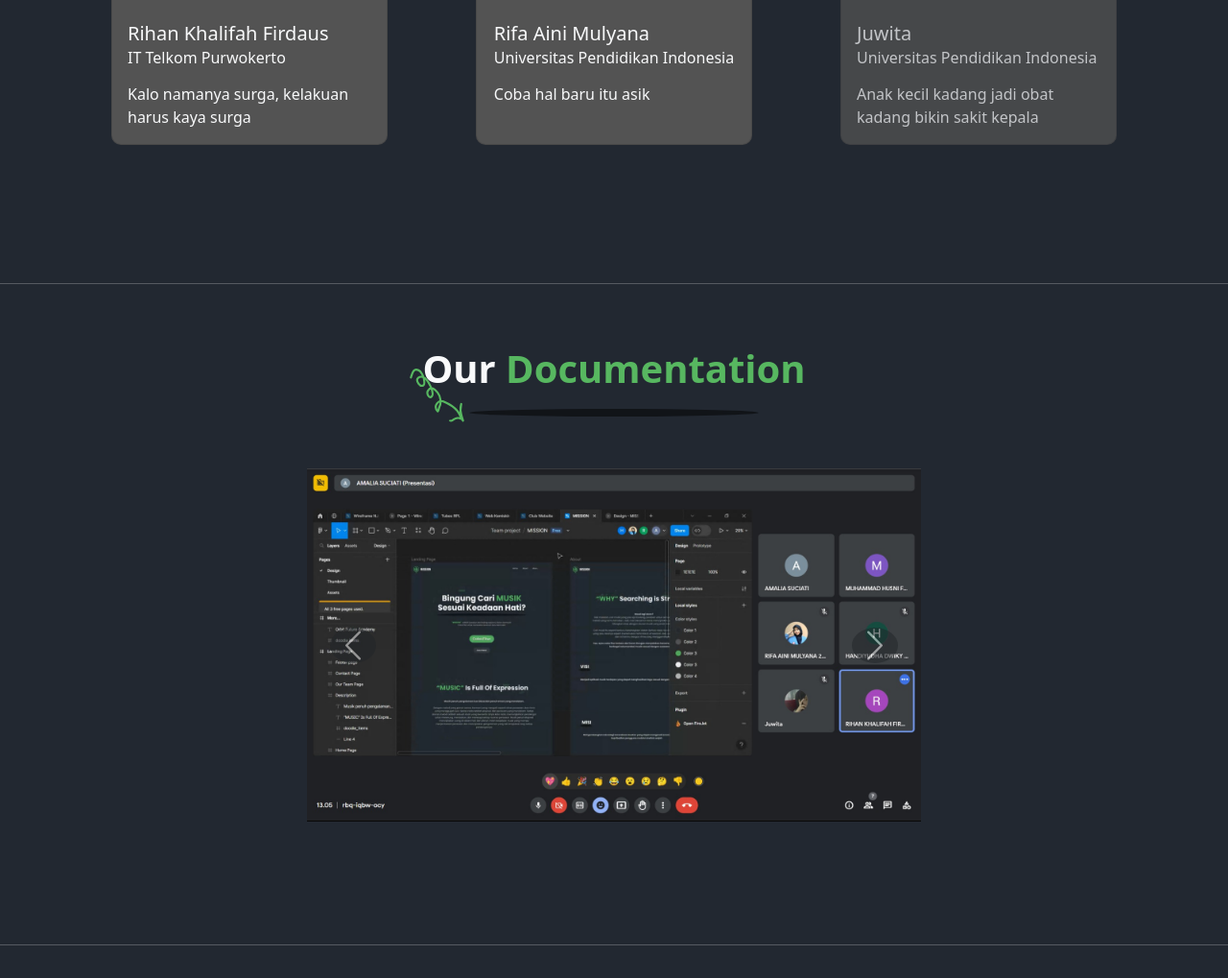
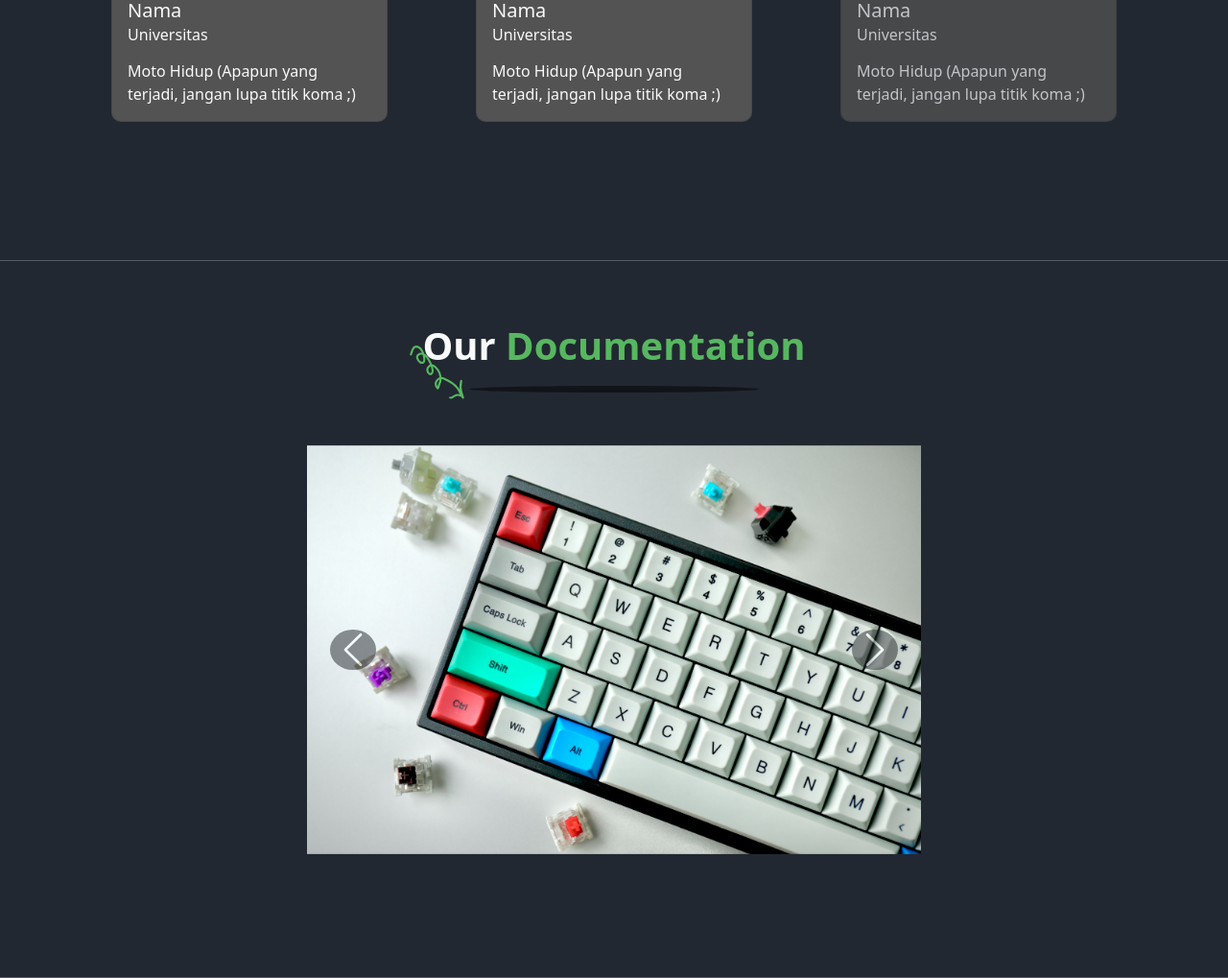
Before and after one commit to fahmifuady/Orbit-Final-Project, a Flask app: page / in a window 1280 px wide. Shown: the part 2410-3429 px from the top of the page at 96% size. Before the commit the page ends 3395 px from the top, so only its background shows below. Run offline with Flask 3, Linux system fonts and the light colour scheme.

Commit message:
tambah foto dokumentasi

```diff
--- a/templates/home.html
+++ b/templates/home.html
@@ -1,59 +1,39 @@
 <!DOCTYPE html>
 <html lang="en">
+
 <head>
   <!-- Required meta tags -->
   <meta charset="utf-8" />
   <meta name="viewport" content="width=device-width, initial-scale=1" />
 
   <!-- Bootstrap CSS -->
-    <link
-      href="https://cdn.jsdelivr.net/npm/bootstrap@5.1.3/dist/css/bootstrap.min.css"
-      rel="stylesheet"
-      integrity="sha384-1BmE4kWBq78iYhFldvKuhfTAU6auU8tT94WrHftjDbrCEXSU1oBoqyl2QvZ6jIW3"
-      crossorigin="anonymous"
-    />
+  <link href="https://cdn.jsdelivr.net/npm/bootstrap@5.1.3/dist/css/bootstrap.min.css" rel="stylesheet"
+    integrity="sha384-1BmE4kWBq78iYhFldvKuhfTAU6auU8tT94WrHftjDbrCEXSU1oBoqyl2QvZ6jIW3" crossorigin="anonymous" />
 
   <link rel="stylesheet" href="../static/css/style.css" />
 
   <title>MISSION</title>
 </head>
+
 <body>
-    <nav
-      class="navbar navbar-expand-lg navbar-dark fixed-top"
-      style="background-color: #222831"
-    >
+  <nav class="navbar navbar-expand-lg navbar-dark fixed-top" style="background-color: #222831">
     <div class="container">
       <a class="navbar-brand mb-0 h1" href="{{ url_for('home') }}">
-          <img src="../static/assets/mission.svg" alt="" width="80" />MISSION</a
-        >
-        <button
-          class="navbar-toggler"
-          type="button"
-          data-bs-toggle="collapse"
-          data-bs-target="#navbarNav"
-          aria-controls="navbarNav"
-          aria-expanded="false"
-          aria-label="Toggle navigation"
-        >
+        <img src="../static/assets/mission.svg" alt="" width="80" />MISSION</a>
+      <button class="navbar-toggler" type="button" data-bs-toggle="collapse" data-bs-target="#navbarNav"
+        aria-controls="navbarNav" aria-expanded="false" aria-label="Toggle navigation">
         <span class="navbar-toggler-icon"></span>
       </button>
       <div class="collapse navbar-collapse" id="navbarNav">
         <ul class="navbar-nav ms-auto">
           <li class="nav-item">
-              <a
-                class="nav-link active"
-                aria-current="page"
-                href="{{ url_for('home') }}"
-                >Home</a
-              >
+            <a class="nav-link active" aria-current="page" href="{{ url_for('home') }}">Home</a>
           </li>
           <li class="nav-item">
             <a class="nav-link active" href="{{ url_for('about') }}">About</a>
           </li>
           <li class="nav-item">
-              <a class="nav-link active" href="{{ url_for('more') }}"
-                >More...</a
-              >
+            <a class="nav-link active" href="{{ url_for('more') }}">More...</a>
           </li>
         </ul>
       </div>
@@ -61,20 +41,14 @@
   </nav>
 
   <!-- Home -->
-    <section
-      class="text-center"
-      style="padding-top: 8rem; background-color: #222831"
-    >
-      <div
-        id="title"
-        style="
+  <section class="text-center" style="padding-top: 8rem; background-color: #222831">
+    <div id="title" style="
           background-image: url(../static/assets/Background_home.svg);
           background-size: 55%;
           background-position: center top;
           background-repeat: no-repeat;
           height: auto;
-        "
-      >
+        ">
       <h1 class="display-4 fw-bold pt-5" style="color: white">
         Bingung Cari <span style="color: #57b760">MUSIK</span>
       </h1>
@@ -85,40 +59,22 @@
     </div>
     <div class="col-lg-6 mx-auto mt-5">
       <p class="lead mb-0" style="color: white">
-          <span class="fw-bold fst-italic" style="color: #57b760"
-            >"MISSION"</span
-          >
+        <span class="fw-bold fst-italic" style="color: #57b760">"MISSION"</span>
         adalah jawaban dari kebingunganmu dalam bermusik.
       </p>
       <p class="lead mb-5" style="color: white">
         Coba Fitur untuk merasakan keseruan baru bermusik!!
       </p>
-        <div
-          class="d-grid col-11 ms-3 gap-2 justify-content-sm-center pt-4 pb-2"
-        >
-          <button
-            type="button"
-            class="btn btn-lg btn-primary rounded-pill fw-bold fs-3"
-            style="background-color: #57b760; border: none; width: 125%"
-          >
-            <a
-              href="{{ url_for('feature')}}"
-              style="text-decoration: none; color: white"
-              >Coba Fitur</a
-            >
+      <div class="d-grid col-11 ms-3 gap-2 justify-content-sm-center pt-4 pb-2">
+        <button type="button" class="btn btn-lg btn-primary rounded-pill fw-bold fs-3"
+          style="background-color: #57b760; border: none; width: 125%">
+          <a href="{{ url_for('feature')}}" style="text-decoration: none; color: white">Coba Fitur</a>
         </button>
       </div>
       <div class="d-grid ms-0 gap-2 justify-content-center">
-          <button
-            type="button"
-            class="btn btn-secondary btn-lg mt-4 rounded-pill"
-            style="background-color: #393e46; border: none; width: 115%"
-          >
-            <a
-              href="{{ url_for('how_to_use') }}"
-              style="text-decoration: none; color: white"
-              >Cara Pakai</a
-            >
+        <button type="button" class="btn btn-secondary btn-lg mt-4 rounded-pill"
+          style="background-color: #393e46; border: none; width: 115%">
+          <a href="{{ url_for('how_to_use') }}" style="text-decoration: none; color: white">Cara Pakai</a>
         </button>
       </div>
     </div>
@@ -127,24 +83,16 @@
 
   <!-- Description -->
 
-    <section
-      class="jumbotron jumbotron-fluid text-center"
-      style="background-color: #222831"
-    >
+  <section class="jumbotron jumbotron-fluid text-center" style="background-color: #222831">
     <div class="container">
-        <div
-          style="
+      <div style="
             height: 20rem;
             background-image: url(../static/assets/doodle_items.svg);
             background-size: 64%;
             background-position: 53%;
             background-repeat: no-repeat;
-          "
-        >
-          <h1
-            class="display-4 fw-bold"
-            style="color: white; position: relative; top: 50%"
-          >
+          ">
+        <h1 class="display-4 fw-bold" style="color: white; position: relative; top: 50%">
           <span style="color: #57b760">"MUSIC"</span> Is Full of Expression
         </h1>
       </div>
@@ -174,84 +122,59 @@
           <h1 class="fw-bold text-white" style="font-size: 4rem">
             Our <span style="color: #57b760">Team</span>
           </h1>
-            <img
-              src="../static/assets/Ellipse 3.svg"
-              alt=""
-              style="width: 23%"
-            />
+          <img src="../static/assets/Ellipse 3.svg" alt="" style="width: 23%" />
         </div>
       </div>
       <div class="row mt-5">
         <div class="col-4 d-flex justify-content-center">
-            <div
-              class="card text-light d-flex flex-column align-items-center mb-3"
-              style="
+          <div class="card text-light d-flex flex-column align-items-center mb-3" style="
                 width: 18rem;
                 background-color: #535353;
                 border-radius: 10px;
-              "
-            >
-              <img
-                src="../static/assets/team/Cia.svg"
-                class="card-img-top mt-3 mb-2"
-                alt="Team1"
-                style="width: 90%"
-              />
+              ">
+            <img src="../static/assets/milki way (2).jpg" class="card-img-top mt-3 mb-2" alt="Team1"
+              style="width: 90%" />
             <div class="card-body">
-                <h5 class="card-text">Amalia Suciati</h5>
-                <h6 class="card-subtitle mb-3">IT Telkom Purwokerto</h6>
+              <h5 class="card-text">Nama</h5>
+              <h6 class="card-subtitle mb-3">Universitas</h6>
               <p class="card-text">
-                  Gada yang lebih pusing dari diem di kamar
+                Moto Hidup (Apapun yang terjadi, jangan lupa titik koma ;)
               </p>
             </div>
           </div>
         </div>
 
         <div class="col-4 d-flex justify-content-center">
-            <div
-              class="card text-light d-flex flex-column align-items-center mb-3"
-              style="
+          <div class="card text-light d-flex flex-column align-items-center mb-3" style="
                 width: 18rem;
                 background-color: #535353;
                 border-radius: 10px;
-              "
-            >
-              <img
-                src="../static/assets/team/Yudha.svg"
-                class="card-img-top mt-3 mb-2"
-                alt="Team1"
-                style="width: 90%;"
-              />
+              ">
+            <img src="../static/assets/milki way (2).jpg" class="card-img-top mt-3 mb-2" alt="Team1"
+              style="width: 90%" />
             <div class="card-body">
-                <h5 class="card-text">Handiyudha Dwiky Dharmawan</h5>
-                <h6 class="card-subtitle mb-3">IT Telkom Purwokerto</h6>
+              <h5 class="card-text">Nama</h5>
+              <h6 class="card-subtitle mb-3">Universitas</h6>
               <p class="card-text">
-                  Apapun yang terjadi, jangan lupa titik koma (;)
+                Moto Hidup (Apapun yang terjadi, jangan lupa titik koma ;)
               </p>
             </div>
           </div>
         </div>
 
         <div class="col-4 d-flex justify-content-center">
-            <div
-              class="card text-light d-flex flex-column align-items-center mb-3"
-              style="
+          <div class="card text-light d-flex flex-column align-items-center mb-3" style="
                 width: 18rem;
                 background-color: #535353;
                 border-radius: 10px;
-              "
-            >
-              <img
-                src="../static/assets/team/Fahmi.svg"
-                class="card-img-top mt-3 mb-2"
-                alt="Team1"
-                style="width: 90%"
-              />
+              ">
+            <img src="../static/assets/milki way (2).jpg" class="card-img-top mt-3 mb-2" alt="Team1"
+              style="width: 90%" />
             <div class="card-body">
-                <h5 class="card-text">Muhammad Husni Fahmi Fuady</h5>
-                <h6 class="card-subtitle mb-3">IT Telkom Purwokerto</h6>
+              <h5 class="card-text">Nama</h5>
+              <h6 class="card-subtitle mb-3">Universitas</h6>
               <p class="card-text">
-                  Tetep ketawa walau kepala pusing mikir eror
+                Moto Hidup (Apapun yang terjadi, jangan lupa titik koma ;)
               </p>
             </div>
           </div>
@@ -259,76 +182,55 @@
       </div>
       <div class="row mt-5">
         <div class="col-4 d-flex justify-content-center">
-            <div
-              class="card text-light d-flex flex-column align-items-center mb-3"
-              style="
+          <div class="card text-light d-flex flex-column align-items-center mb-3" style="
                 width: 18rem;
                 background-color: #535353;
                 border-radius: 10px;
-              "
-            >
-              <img
-                src="../static/assets/team/Rihan.svg"
-                class="card-img-top mt-3 mb-2"
-                alt="Team1"
-                style="width: 90%"
-              />
+              ">
+            <img src="../static/assets/milki way (2).jpg" class="card-img-top mt-3 mb-2" alt="Team1"
+              style="width: 90%" />
             <div class="card-body">
-                <h5 class="card-text">Rihan Khalifah Firdaus</h5>
-                <h6 class="card-subtitle mb-3">IT Telkom Purwokerto</h6>
+              <h5 class="card-text">Nama</h5>
+              <h6 class="card-subtitle mb-3">Universitas</h6>
               <p class="card-text">
-                  Kalo namanya surga, kelakuan harus kaya surga
+                Moto Hidup (Apapun yang terjadi, jangan lupa titik koma ;)
               </p>
             </div>
           </div>
         </div>
 
         <div class="col-4 d-flex justify-content-center">
-            <div
-              class="card text-light d-flex flex-column align-items-center mb-3"
-              style="
+          <div class="card text-light d-flex flex-column align-items-center mb-3" style="
                 width: 18rem;
                 background-color: #535353;
                 border-radius: 10px;
-              "
-            >
-              <img
-                src="../static/assets/team/Rifa.svg"
-                class="card-img-top mt-3 mb-2"
-                alt="Team1"
-                style="width: 90%"
-              />
+              ">
+            <img src="../static/assets/milki way (2).jpg" class="card-img-top mt-3 mb-2" alt="Team1"
+              style="width: 90%" />
             <div class="card-body">
-                <h5 class="card-text">Rifa Aini Mulyana</h5>
-                <h6 class="card-subtitle mb-3">Universitas Pendidikan Indonesia</h6>
+              <h5 class="card-text">Nama</h5>
+              <h6 class="card-subtitle mb-3">Universitas</h6>
               <p class="card-text">
-                  Coba hal baru itu asik
+                Moto Hidup (Apapun yang terjadi, jangan lupa titik koma ;)
               </p>
             </div>
           </div>
         </div>
 
         <div class="col-4 d-flex justify-content-center">
-            <div
-              class="card text-light d-flex flex-column align-items-center mb-3"
-              style="
+          <div class="card text-light d-flex flex-column align-items-center mb-3" style="
                 width: 18rem;
                 background-color: #535353;
                 opacity: 75%;
                 border-radius: 10px;
-              "
-            >
-              <img
-                src="../static/assets/team/Juwita.svg"
-                class="card-img-top mt-3 mb-2"
-                alt="Team1"
-                style="width: 90%"
-              />
+              ">
+            <img src="../static/assets/milki way (2).jpg" class="card-img-top mt-3 mb-2" alt="Team1"
+              style="width: 90%" />
             <div class="card-body">
-                <h5 class="card-text">Juwita</h5>
-                <h6 class="card-subtitle mb-3">Universitas Pendidikan Indonesia</h6>
+              <h5 class="card-text">Nama</h5>
+              <h6 class="card-subtitle mb-3">Universitas</h6>
               <p class="card-text">
-                  Anak kecil kadang jadi obat kadang bikin sakit kepala
+                Moto Hidup (Apapun yang terjadi, jangan lupa titik koma ;)
               </p>
             </div>
           </div>
@@ -339,13 +241,8 @@
   <!-- end of Our Team -->
 
   <!-- Documentation -->
-    <section
-      id="documentation"
-      style="padding-top: 4rem; background-color: #222831"
-    >
-      <div
-        class="container text-center"
-        style="
+  <section id="documentation" style="padding-top: 4rem; background-color: #222831">
+    <div class="container text-center" style="
           background-image: url(../static/assets/Vector\ 186.svg);
           background-repeat: no-repeat;
           background-size: 5%;
@@ -353,96 +250,38 @@
           width: 100%;
           height: 100%;
           z-index: -1;
-        "
-      >
+        ">
       <h1 class="fw-bold text-light position-relative">
         Our <span style="color: #57b760">Documentation</span>
       </h1>
       <img src="../static/assets/Ellipse 3.svg" alt="" style="width: 27%" />
     </div>
-      <div
-        class="documentation pt-5 w-50 h-25 position-relative top-0 start-50 translate-middle-x"
-      >
-        <div
-          id="carouselExampleControls"
-          class="carousel slide"
-          data-bs-ride="carousel"
-        >
+    <div class="documentation pt-5 w-50 h-25 position-relative top-0 start-50 translate-middle-x">
+      <div id="carouselExampleControls" class="carousel slide" data-bs-ride="carousel">
         <div class="carousel-inner">
           <div class="carousel-item active">
-              <img
-                src="../static/assets/dok0.jpg"
-                class="d-block w-100"
-                alt="..."
-              />
+            <img src="../static/assets/jay-zhang-ZByWaPXD2fU-unsplash.jpg" class="d-block w-100" alt="..." />
           </div>
           <div class="carousel-item">
-              <img
-                src="../static/assets/dok1.jpg"
-                class="d-block w-100"
-                alt="..."
-              />
+            <img src="../static/assets/martin-garrido-cVUPic1cbd4-unsplash.jpg" class="d-block w-100" alt="..." />
           </div>
           <div class="carousel-item">
-              <img
-                src="../static/assets/dok2.jpg"
-                class="d-block w-100"
-                alt="..."
-              />
+            <img src="../static/assets/amy-hirschi-szrJ3wjzOMg-unsplash.jpg" class="d-block w-100" alt="..." />
           </div>
           <div class="carousel-item">
-              <img
-                src="../static/assets/dok3.jpg"
-                class="d-block w-100"
-                alt="..."
-              />
-            </div>
-            <div class="carousel-item">
-              <img
-                src="../static/assets/dok4.jpg"
-                class="d-block w-100"
-                alt="..."
-              />
-            </div>
-            <div class="carousel-item">
-              <img
-                src="../static/assets/dok2.jpg"
-                class="d-block w-100"
-                alt="..."
-              />
-            </div>
-            <div class="carousel-item">
-              <img
-                src="../static/assets/dok1.jpg"
-                class="d-block w-100"
-                alt="..."
-              />
+            <img src="../static/assets/dok2.jpg" class="d-block w-100" alt="..." />
           </div>
         </div>
-          <button
-            class="carousel-control-prev"
-            type="button"
-            data-bs-target="#carouselExampleControls"
-            data-bs-slide="prev"
-          >
-            <span
-              class="carousel-control-prev-icon rounded-circle bg-dark"
-              aria-hidden="true"
-              style="width: 50%; height: 10%"
-            ></span>
+        <button class="carousel-control-prev" type="button" data-bs-target="#carouselExampleControls"
+          data-bs-slide="prev">
+          <span class="carousel-control-prev-icon rounded-circle bg-dark" aria-hidden="true"
+            style="width: 50%; height: 10%"></span>
           <span class="visually-hidden">Previous</span>
         </button>
-          <button
-            class="carousel-control-next"
-            type="button"
-            data-bs-target="#carouselExampleControls"
-            data-bs-slide="next"
-          >
-            <span
-              class="carousel-control-next-icon rounded-circle bg-dark"
-              aria-hidden="true"
-              style="width: 50%; height: 10%"
-            ></span>
+        <button class="carousel-control-next" type="button" data-bs-target="#carouselExampleControls"
+          data-bs-slide="next">
+          <span class="carousel-control-next-icon rounded-circle bg-dark" aria-hidden="true"
+            style="width: 50%; height: 10%"></span>
           <span class="visually-hidden">Next</span>
         </button>
       </div>
@@ -453,10 +292,9 @@
   <!-- Footer -->
   <footer></footer>
 
-    <script
-      src="https://cdn.jsdelivr.net/npm/bootstrap@5.1.3/dist/js/bootstrap.bundle.min.js"
+  <script src="https://cdn.jsdelivr.net/npm/bootstrap@5.1.3/dist/js/bootstrap.bundle.min.js"
     integrity="sha384-ka7Sk0Gln4gmtz2MlQnikT1wXgYsOg+OMhuP+IlRH9sENBO0LRn5q+8nbTov4+1p"
-      crossorigin="anonymous"
-    ></script>
+    crossorigin="anonymous"></script>
 </body>
+
 </html>
```
Lines whose indentation alone changed are shown as unchanged.
